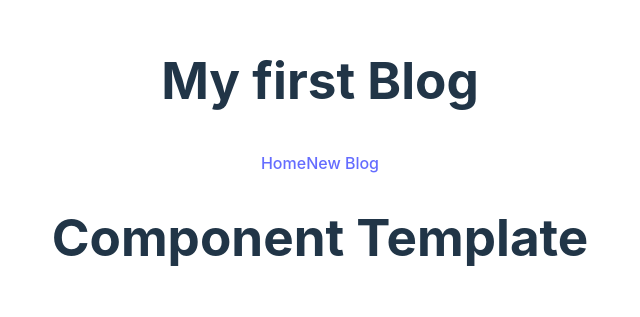
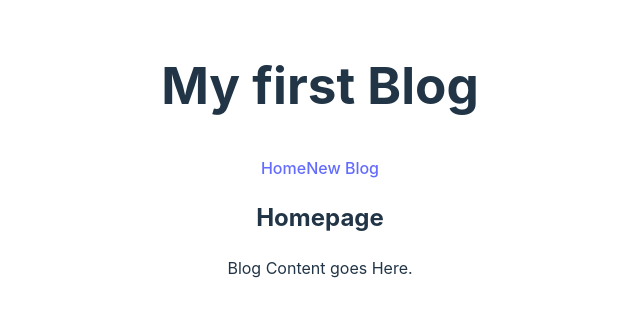
Before and after one commit to AnyLena/my-first-blog, a React (Vite) app: page / in a window 1280 px wide. Shown: the part 245-562 px from the top of the page, without its empty margins (320-960 px from the left). Built offline with nearby package versions, Linux system fonts and the light colour scheme.

Commit message:
adding home structure

```diff
--- a/src/App.jsx
+++ b/src/App.jsx
@@ -1,12 +1,13 @@
 import "./App.css";
 import Navbar from './components/Navbar'
+import Home from './components/Home'
 
 function App() {
   return (
     <div className="App">
       <Navbar />
       <div className="content">
-        <h1>Component Template</h1>
+        <Home />
       </div>
     </div>
   );
--- /dev/null
+++ b/src/components/Home.jsx
@@ -0,0 +1,10 @@
+const Home = () => {
+    return (
+        <div className="home">
+            <h2>Homepage</h2>
+            <p>Blog Content goes Here.</p>
+        </div>
+     );
+}
+
+export default Home;
```
